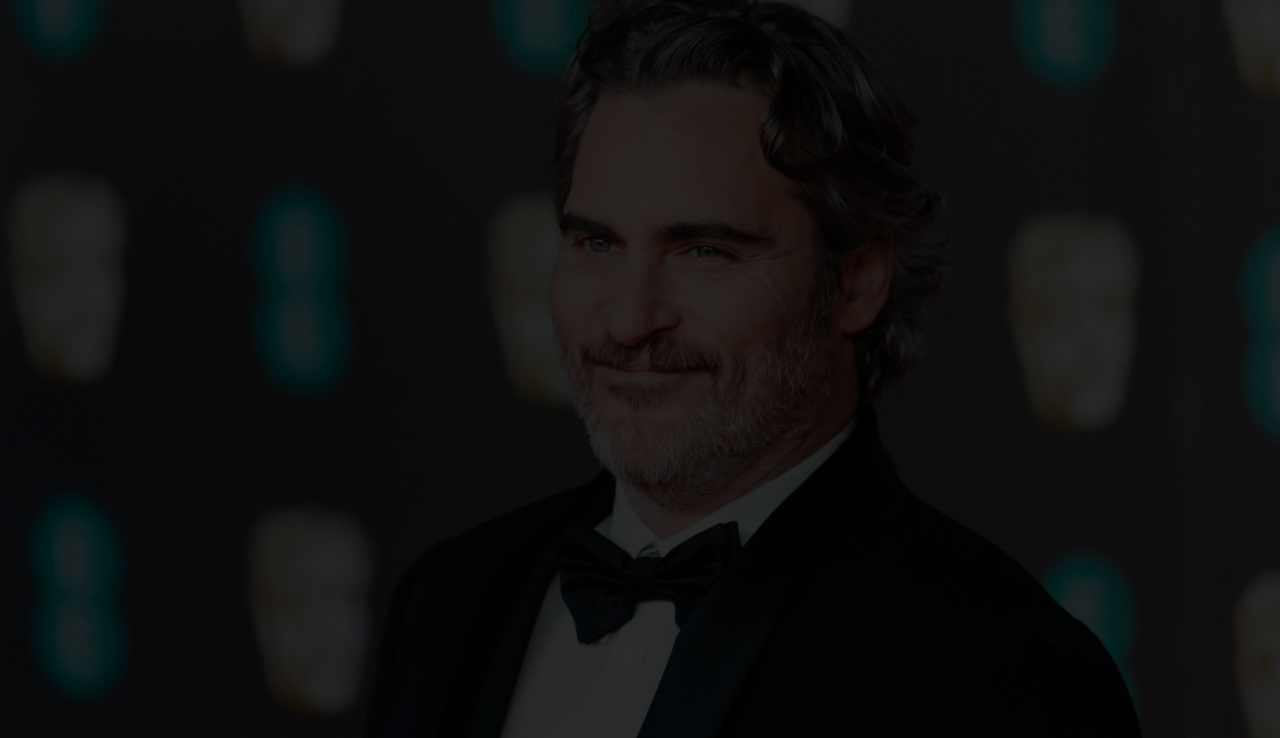
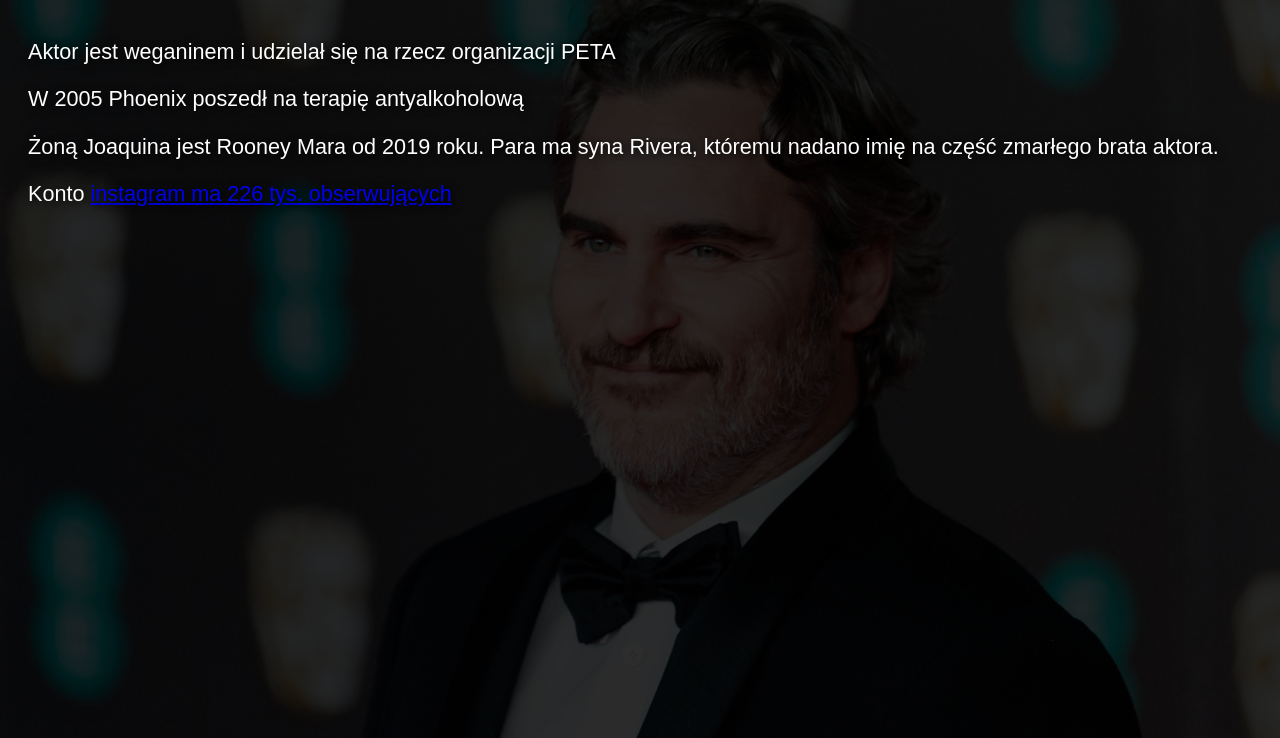
Before and after one commit to studies-project/studies-project.github.io, a plain HTML site: page trivia.html in a window 1280 px wide. Shown: the part 62-800 px from the top of the page. Drawn offline with Linux system fonts and the light colour scheme.

Commit message:
Added info to trivia page

```diff
--- a/trivia.html
+++ b/trivia.html
@@ -26,5 +26,10 @@
             <a href="author.html" style="float:right">Informacje o twórcy serwisu</a>
         </div>
 
+        <p>Aktor jest weganinem i udzielał się na rzecz organizacji PETA</p>
+        <p>W 2005 Phoenix poszedł na terapię antyalkoholową</p>
+        <p>Żoną Joaquina jest Rooney Mara od 2019 roku. Para ma syna Rivera, któremu nadano imię na część zmarłego brata aktora.</p>
+        <p>Konto <a href="https://www.instagram.com/joaquinlphoenix/">instagram ma 226 tys. obserwujących</a></p>
+
   </body>
 </html>
```
